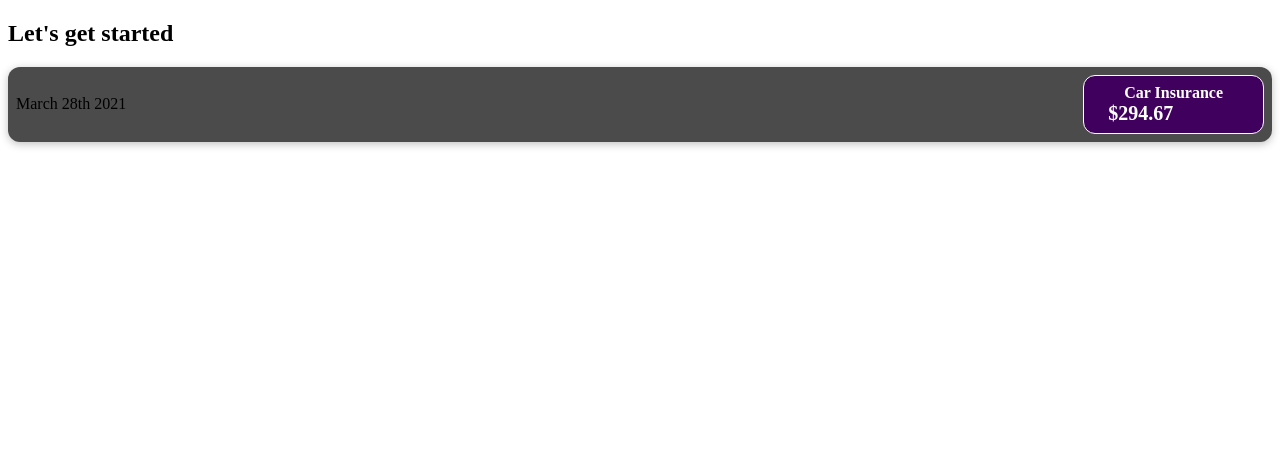
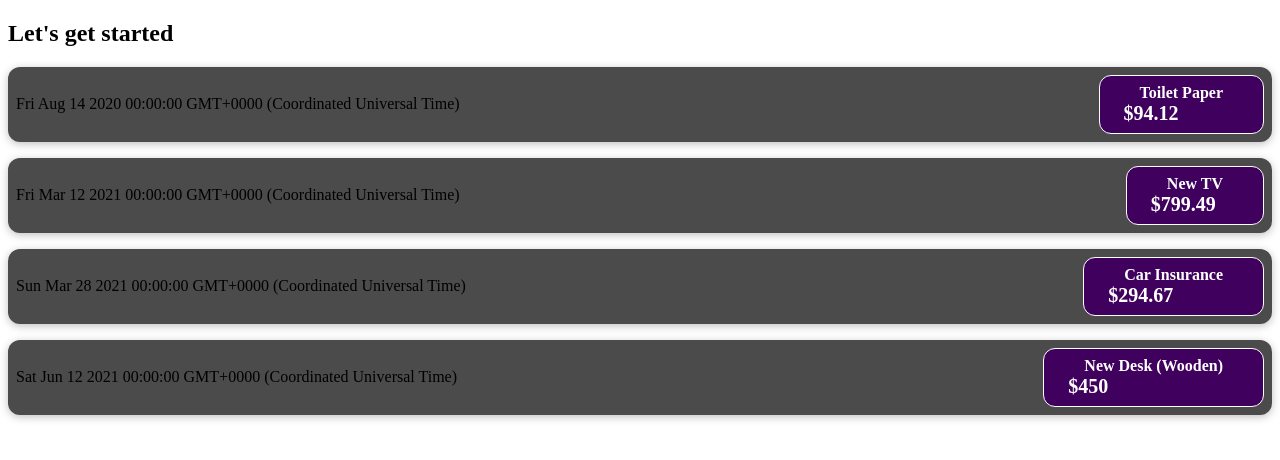
Before and after one commit to prmd04/Sharpener-React-2, a React (Create React App) app: page / in a window 1280 px wide. Shown: the top 460 px of the page. Built offline with nearby package versions, Linux system fonts and the light colour scheme.

Commit message:
after writing logic

```diff
--- a/src/App.js
+++ b/src/App.js
@@ -1,10 +1,35 @@
 import ExpenseItem from "./components/Expense_Item";
+
+const expenses = [
+  {
+    id: "e1",
+    title: "Toilet Paper",
+    amount: 94.12,
+    date: new Date(2020, 7, 14),
+  },
+  { id: "e2", title: "New TV", amount: 799.49, date: new Date(2021, 2, 12) },
+  {
+    id: "e3",
+    title: "Car Insurance",
+    amount: 294.67,
+    date: new Date(2021, 2, 28),
+  },
+  {
+    id: "e4",
+    title: "New Desk (Wooden)",
+    amount: 450,
+    date: new Date(2021, 5, 12),
+  },
+];
 
 function App() {
   return (
     <div>
       <h2>Let's get started</h2>
-      <ExpenseItem/>
+      {
+      expenses.map((curr)=> {
+      return <ExpenseItem key={curr.id} title={curr.title} amount={curr.amount} date={curr.date} />})
+      }
     </div>
   );
 }
--- a/src/components/Expense_Item.jsx
+++ b/src/components/Expense_Item.jsx
@@ -1,13 +1,20 @@
 
 import "./Expense_Item.css"
-function ExpenseItem () {
+
+
+function ExpenseItem (props) {
+  console.log(props);
+
+  // const expenseDate = new Date(2021,2,28);
+  // const expenseTitle = 'Car Insurance';
+  // const expenseAmount = 294.67;
   return (
     <div className="expense-item">
       <div className="expense-item__description">
-        March 28th 2021</div>
+        {props.date.toString()}</div>
       <div className="expense-item__price">
-        <h2>Car Insurance</h2>
-        <div>$294.67</div>
+        <h2>{props.title}</h2>
+        <div>${props.amount}</div>
       </div>
     </div>
   )
```
